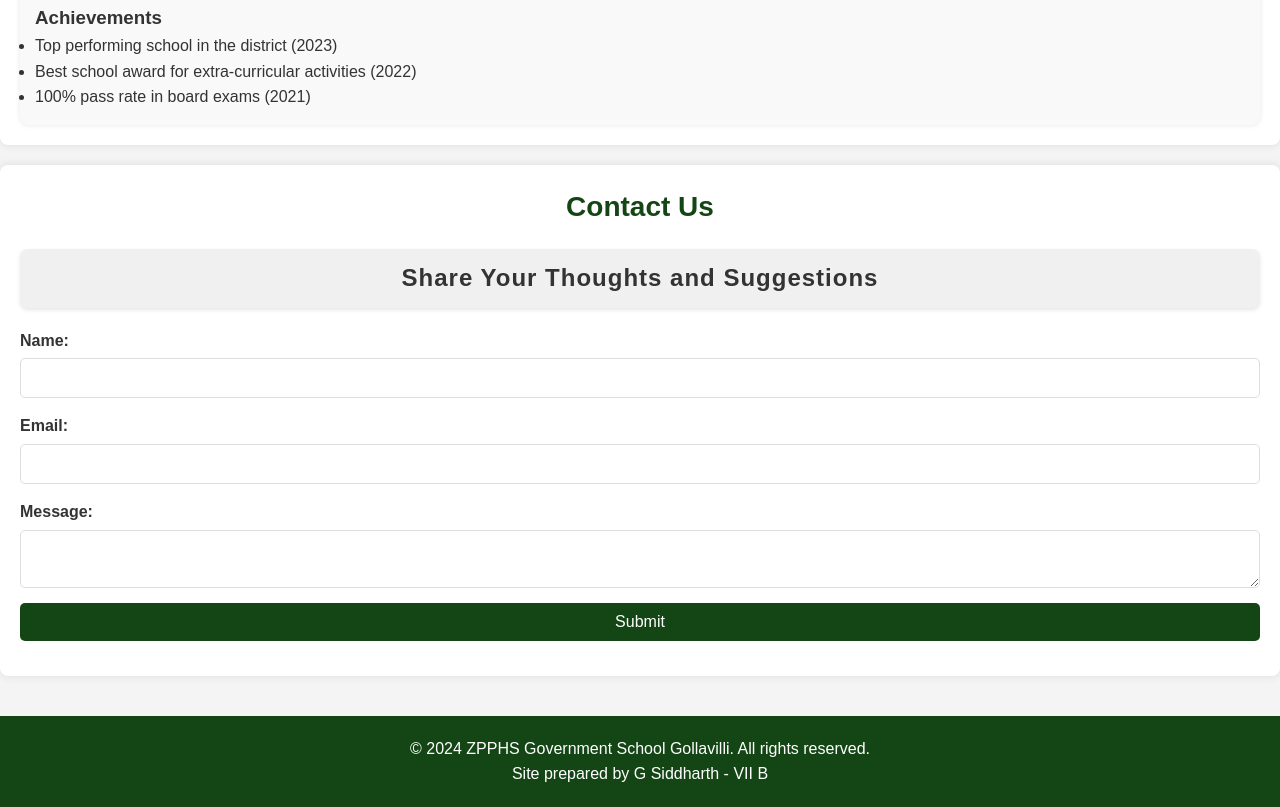
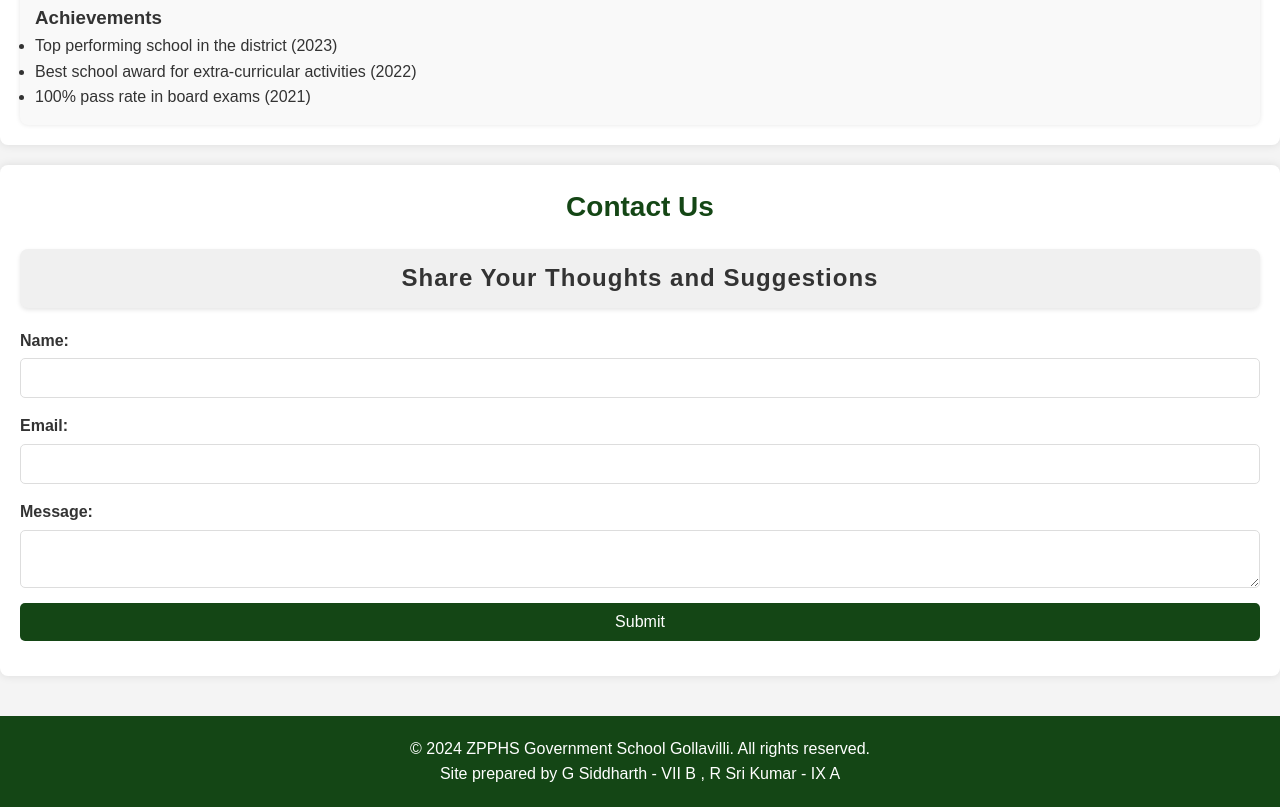
Before and after one commit to Zpphs-gollavilli/zpphs-gollavilli.github.io, a plain HTML site: page index.html in a window 1280 px wide. Shown: the part 5135-5942 px from the top of the page. Drawn offline with Linux system fonts and the light colour scheme.

Commit message:
Update index.html

```diff
--- a/index.html
+++ b/index.html
@@ -483,7 +483,7 @@
 
     <footer>
         <p>&copy; 2024 ZPPHS Government School Gollavilli. All rights reserved.</p>
-        <p>Site prepared by G Siddharth - VII B</p>
+        <p>Site prepared by G Siddharth - VII B , R Sri Kumar - IX A  </p>
     </footer>
     <script type="text/javascript" src="https://cdn.emailjs.com/dist/email.min.js"></script>
     <script src="scripts.js"></script>
```
